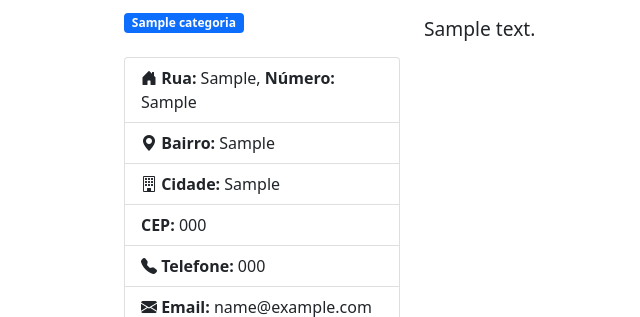
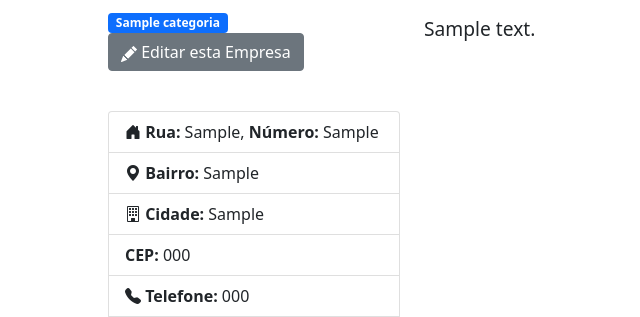
Before and after one commit to fabinhodesigns/arutourism, a Django app: page /empresa/1/ in a window 1280 px wide. Shown: the part 678-995 px from the top of the page, without its empty margins (228-868 px from the left). Run offline with Django 4.2, Linux system fonts and the light colour scheme; a user stored in the database is signed in; tables that the repository leaves empty hold one stand-in row (values such as "Sample post"); some libraries are stand-ins or nearby versions.

Commit message:
Add Functions Edit

```diff
--- a/core/templates/core/empresa_detalhe.html
+++ b/core/templates/core/empresa_detalhe.html
@@ -19,6 +19,15 @@
                 style="object-fit: cover;">
             <div class="mb-4">
                 <span class="badge bg-primary">{{ empresa.categoria.nome }}</span>
+
+                {% if request.user == empresa.user or request.user.is_superuser %}
+                    <a href="{% url 'editar_empresa' empresa.id %}" class="btn btn-secondary mb-3" title="Editar Empresa">
+                        <svg xmlns="http://www.w3.org/2000/svg" width="16" height="16" fill="currentColor" class="bi bi-pencil-fill" viewBox="0 0 16 16">
+                            <path d="M12.854.146a.5.5 0 0 0-.707 0L10.5 1.793 14.207 5.5l1.647-1.646a.5.5 0 0 0 0-.708l-3-3zm.646 6.061L9.793 2.5 3.293 9H3.5a.5.5 0 0 1 .5.5v.5h.5a.5.5 0 0 1 .5.5v.5h.5a.5.5 0 0 1 .5.5v.5h.5a.5.5 0 0 1 .5.5v.207l6.5-6.5zm-7.468 7.468A.5.5 0 0 1 6 13.5V13h-.5a.5.5 0 0 1-.5-.5V12h-.5a.5.5 0 0 1-.5-.5V11h-.5a.5.5 0 0 1-.5-.5V10h-.5a.499.499 0 0 1-.175-.032l-.179.178a.5.5 0 0 0-.11.168l-2 5a.5.5 0 0 0 .65.65l5-2a.5.5 0 0 0 .168-.11l.178-.178z"/>
+                        </svg>
+                        Editar esta Empresa
+                    </a>
+                {% endif %}
             </div>
 
             <ul class="list-group mb-4">
@@ -69,8 +78,6 @@
             <p class="mb-4">{{ empresa.descricao|linebreaksbr }}</p>
         </div>
     </div>
-
-    <!-- Remover a segunda instância do mapa -->
 </div>
 
 <!-- Carregar o Leaflet.js para o mapa -->
--- a/core/templates/core/suas_empresas.html
+++ b/core/templates/core/suas_empresas.html
@@ -9,7 +9,7 @@
         </h2>
 
         {% if page_obj %}
-            <div class="row gx-4 gy-4 justify-content-center" id="empresas-container">
+            <div class="row justify-content-center" id="empresas-container">
                 {% include 'core/partials/empresas_cards.html' %}
             </div>
 
--- a/core/urls.py
+++ b/core/urls.py
@@ -17,9 +17,10 @@ urlpatterns = [
     path('excluir_usuario/<int:id>/', views.excluir_usuario, name='excluir_usuario'),
     path('empresa/<int:empresa_id>/', views.empresa_detalhe, name='empresa_detalhe'),
     path('cadastrar_empresa/', views.cadastrar_empresa, name='cadastrar_empresa'),
+    path('empresa/<int:empresa_id>/editar/', views.editar_empresa, name='editar_empresa'),
     path('empresas/', views.listar_empresas, name='listar_empresas'),
     path('sobre/', views.sobre, name='sobre'),
     path('termo_de_servico/', views.termo_de_servico, name='termo_de_servico'),
     path('politica_de_privacidade/', views.politica_de_privacidade, name='politica_de_privacidade'),
-    path('suas_empresas/', views.suas_empresas, name='suas_empresas'),
+    path('suas_empresas/', views.suas_empresas, name='suas_empresas')
 ]
--- a/core/views.py
+++ b/core/views.py
@@ -64,6 +64,28 @@ def login_view(request):
     else:
         form = CustomLoginForm()
     return render(request, 'core/login.html', {'form': form})
+
+@login_required(login_url='/login/')
+def editar_empresa(request, empresa_id):
+    empresa = get_object_or_404(Empresa, id=empresa_id)
+
+    if empresa.user != request.user:
+        raise Http404("Você não tem permissão para editar esta empresa.")
+
+    if request.method == 'POST':
+        form = EmpresaForm(request.POST, request.FILES, instance=empresa)
+        if form.is_valid():
+            form.save()
+            messages.success(request, f"A empresa '{empresa.nome}' foi atualizada com sucesso!")
+            return redirect('suas_empresas')
+
+    else:
+        form = EmpresaForm(instance=empresa)
+
+    return render(request, 'core/cadastrar_empresa.html', {
+        'form': form,
+        'is_editing': True
+    })
 
 @login_required(login_url='/login/')
 def suas_empresas(request):
```
Also changed, not shown: core/templates/core/cadastrar_empresa.html (+7 -1 lines), core/templates/core/partials/empresas_cards.html (+23 -20 lines).
